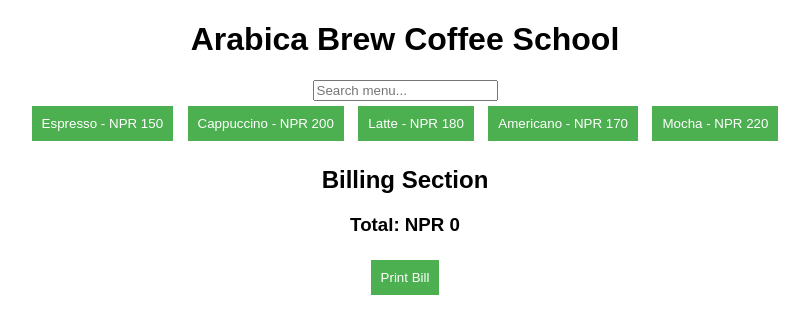
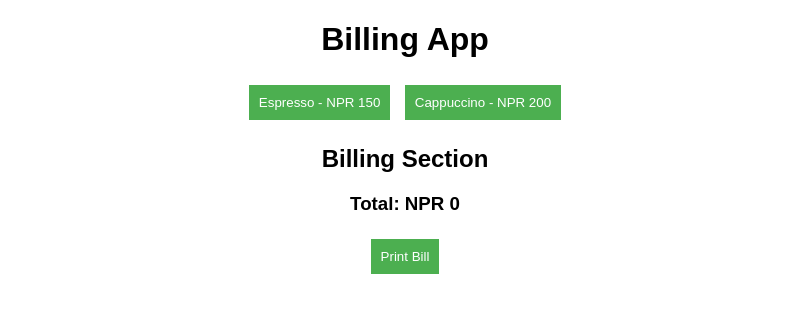
Before and after one commit to nepking68/Billing, a plain HTML site: page index.html in a window 1280 px wide. Shown: the whole page, without its empty margins (235-1044 px from the left). Drawn offline with Linux system fonts and the light colour scheme.

Commit message:
Update index.html

```diff
--- a/index.html
+++ b/index.html
@@ -3,23 +3,17 @@
 <head>
     <meta charset="UTF-8">
     <meta name="viewport" content="width=device-width, initial-scale=1.0">
-    <title>Arabica Brew Coffee School - Billing</title>
+    <title>Billing App</title>
     <link rel="stylesheet" href="style.css">
 </head>
 <body>
-
-    <h1>Arabica Brew Coffee School</h1>
-
-    <!-- Search Bar -->
-    <input type="text" id="search" placeholder="Search menu..." onkeyup="filterMenu()">
+    <h1>Billing App</h1>
 
     <!-- Menu Section -->
     <div id="menu">
         <button onclick="addItem('Espresso', 150)">Espresso - NPR 150</button>
         <button onclick="addItem('Cappuccino', 200)">Cappuccino - NPR 200</button>
-        <button onclick="addItem('Latte', 180)">Latte - NPR 180</button>
-        <button onclick="addItem('Americano', 170)">Americano - NPR 170</button>
-        <button onclick="addItem('Mocha', 220)">Mocha - NPR 220</button>
+        <!-- Add more items as needed -->
     </div>
 
     <!-- Billing Section -->
```
